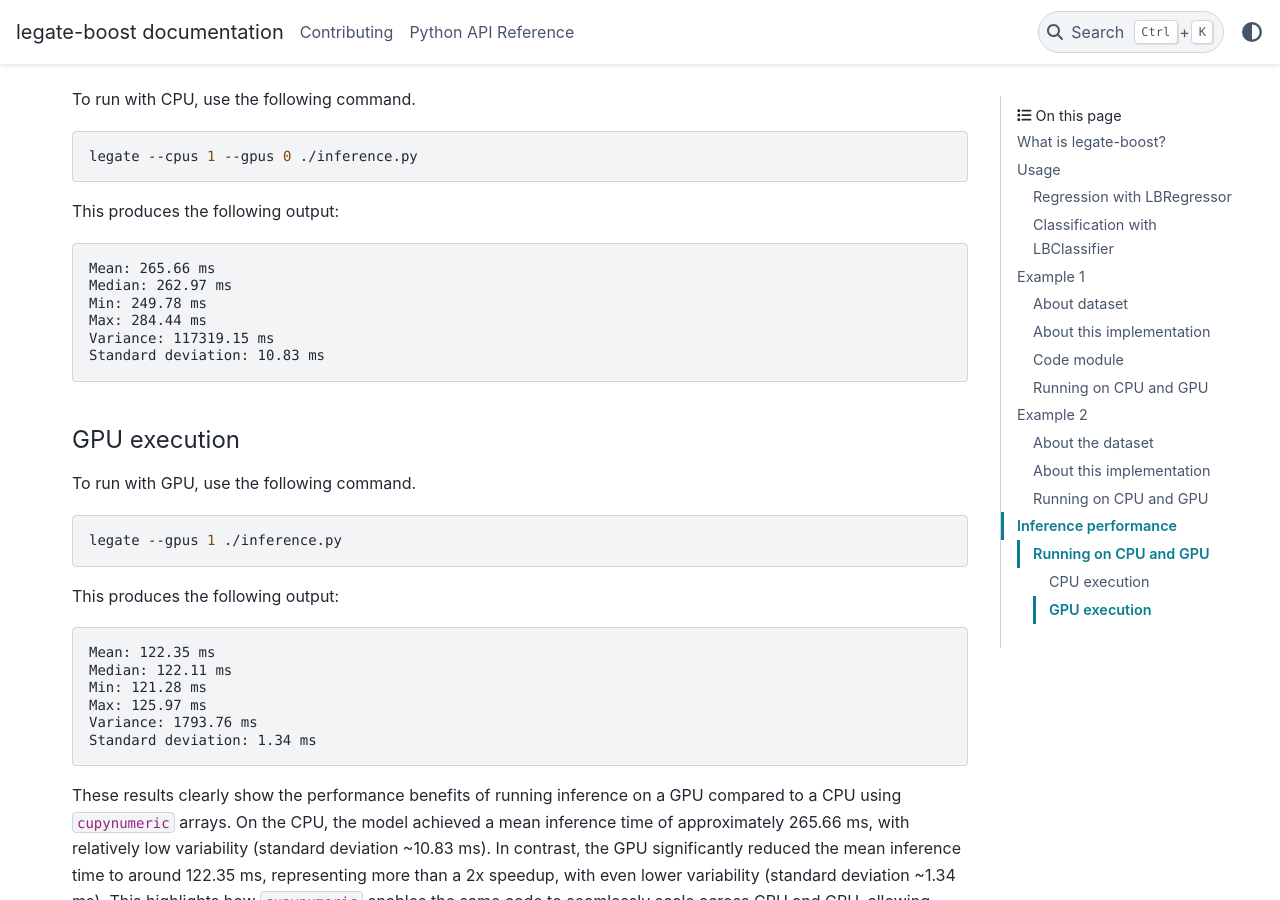
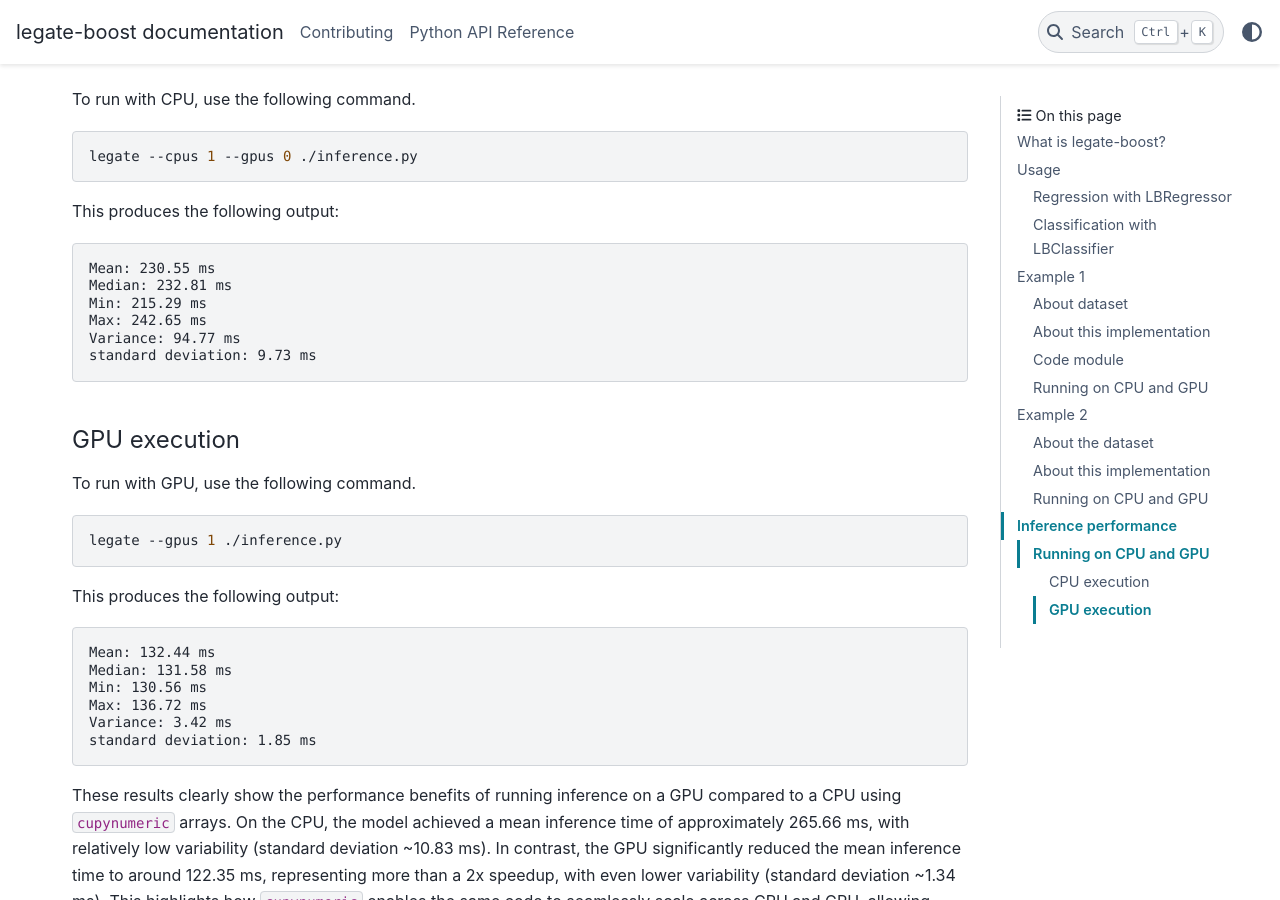
Before and after one commit to rapidsai/legate-boost, a Sphinx documentation site: the page built from docs/source/legate-boost.rst, in a window 1280 px wide and 900 px high, scrolled down 7648 px. Built offline with Sphinx 7.4.7 and the PyData theme 0.15.4, drawn with Linux system fonts in a browser that asks for light colours; pages that are not in the unit, such as notebooks, are missing from menus; the version number could not be read and is left out.

Commit message:
Update legate-boost.rst

```diff
--- a/docs/source/legate-boost.rst
+++ b/docs/source/legate-boost.rst
@@ -401,12 +401,12 @@ This produces the following output:
 
 .. code-block:: text
 
-   Mean: 265.66 ms
-   Median: 262.97 ms
-   Min: 249.78 ms
-   Max: 284.44 ms
-   Variance: 117319.15 ms
-   Standard deviation: 10.83 ms
+   Mean: 230.55 ms
+   Median: 232.81 ms
+   Min: 215.29 ms
+   Max: 242.65 ms
+   Variance: 94.77 ms
+   standard deviation: 9.73 ms
 
 
 GPU execution
@@ -422,12 +422,12 @@ This produces the following output:
 
 .. code-block:: text
 
-   Mean: 122.35 ms
-   Median: 122.11 ms
-   Min: 121.28 ms
-   Max: 125.97 ms
-   Variance: 1793.76 ms
-   Standard deviation: 1.34 ms
+   Mean: 132.44 ms
+   Median: 131.58 ms
+   Min: 130.56 ms
+   Max: 136.72 ms
+   Variance: 3.42 ms
+   standard deviation: 1.85 ms
 
 These results clearly show the performance benefits of running inference
 on a GPU compared to a CPU using ``cupynumeric`` arrays. On the CPU, the
```
